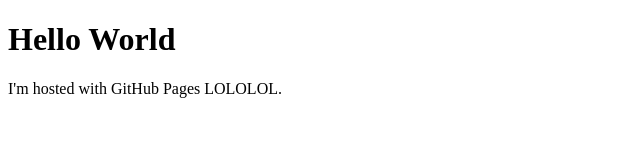
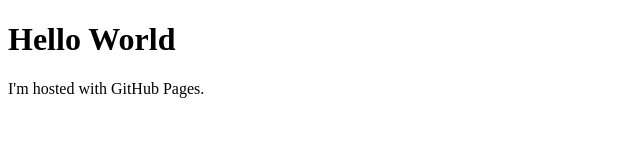
Before and after one commit to jasonychen/test, a plain HTML site: page index.html in a window 1280 px wide. Shown: the full height of the page, 0-640 px from the left. Drawn offline with Linux system fonts and the light colour scheme.

Commit message:
checking about testing

```diff
--- a/index.html
+++ b/index.html
@@ -2,6 +2,6 @@
 <html>
 <body>
 <h1>Hello World</h1>
-<p>I'm hosted with GitHub Pages LOLOLOL.</p>
+<p>I'm hosted with GitHub Pages.</p>
 </body>
 </html>
```
